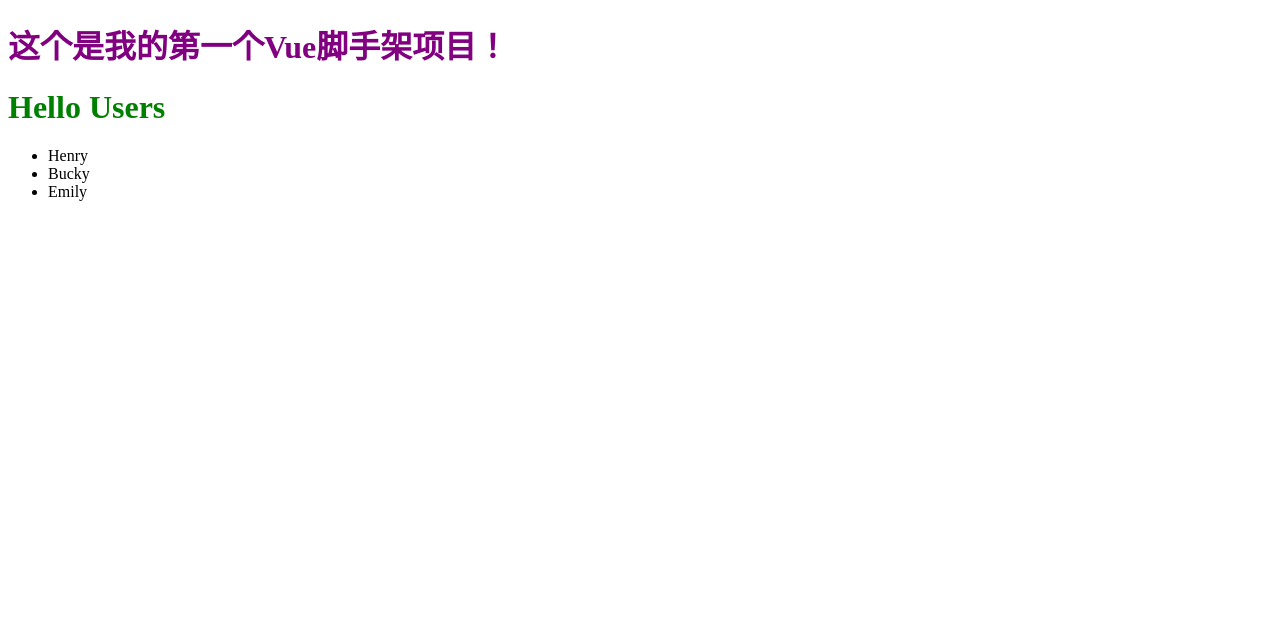
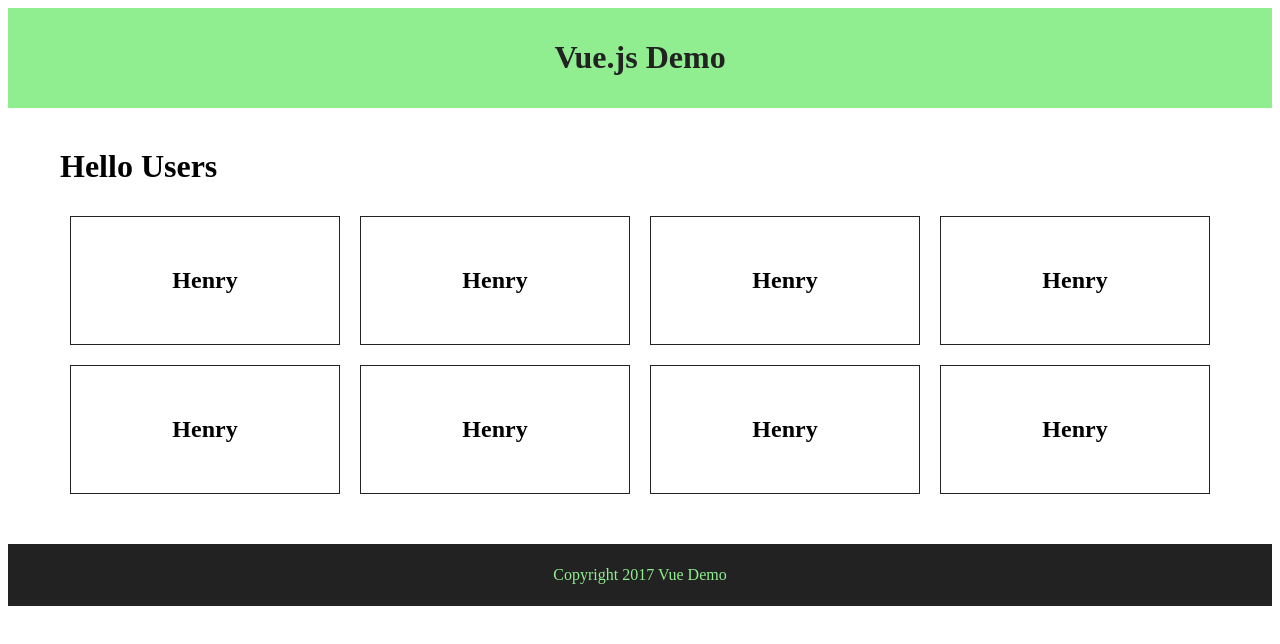
Before and after one commit to dik111/vue-tutorial, a Vue app in the folder vue-playlist2/: page / in a window 1280 px wide. Shown: the top 644 px of the page. Built offline with nearby package versions, Linux system fonts and the light colour scheme.

Commit message:
20.Vue-实战Demo

```diff
--- a/vue-playlist2/src/App.vue
+++ b/vue-playlist2/src/App.vue
@@ -1,13 +1,16 @@
 <template>
   <div id="app">
-    <h1>{{title}}</h1>
+<!--    <h1>{{title}}</h1>-->
+    <app-header></app-header>
     <users></users>
-
+    <app-footer></app-footer>
   </div>
 </template>
 
 <script>
 import Users from "./components/Users";
+import Header from "./components/Header";
+import Footer from "./components/Footer";
 
 export default {
   name: 'App',
@@ -17,7 +20,9 @@
       }
   },
     components:{
-      Users
+      "users":Users,
+        "app-header":Header,
+        "app-footer":Footer
     }
 }
 </script>
--- /dev/null
+++ b/vue-playlist2/src/components/Footer.vue
@@ -0,0 +1,27 @@
+<template>
+  <footer>
+    <p>{{copyright}}</p>
+  </footer>
+</template>
+
+<script>
+    export default {
+        name: "app-footer",
+        data(){
+            return{
+                copyright:"Copyright 2017 Vue Demo"
+            }
+        }
+    }
+</script>
+
+<style scoped>
+  footer{
+    background: #222;
+    padding: 6px;
+  }
+  p{
+    color: lightgreen;
+    text-align: center;
+  }
+</style>
--- /dev/null
+++ b/vue-playlist2/src/components/Header.vue
@@ -0,0 +1,27 @@
+<template>
+    <header>
+  <h1>{{title}}</h1>
+    </header>
+</template>
+
+<script>
+    export default {
+        name: "app-header",
+        data(){
+            return{
+                title:"Vue.js Demo"
+            }
+        }
+    }
+</script>
+
+<style scoped>
+header{
+  background: lightgreen;
+  padding: 10px;
+}
+  h1{
+    color: #222;
+    text-align: center;
+  }
+</style>
--- a/vue-playlist2/src/components/Users.vue
+++ b/vue-playlist2/src/components/Users.vue
@@ -2,8 +2,9 @@
   <div class="Users">
     <h1>Hello Users</h1>
     <ul>
-      <li v-for="user in users">
-        {{user}}
+      <li v-for="user in users" v-on:click="user.show=!user.show">
+        <h2>{{user.name}}</h2>
+        <h3 v-show="user.show">{{user.position}}</h3>
       </li>
     </ul>
   </div>
@@ -14,7 +15,16 @@
         name: 'Users',
         data () {
             return {
-                users:["Henry","Bucky","Emily"]
+                users:[
+                    {name:"Henry",position:"Web开发",show:false},
+                    {name:"Henry",position:"Web开发",show:false},
+                    {name:"Henry",position:"Web开发",show:false},
+                    {name:"Henry",position:"Web开发",show:false},
+                    {name:"Henry",position:"Web开发",show:false},
+                    {name:"Henry",position:"Web开发",show:false},
+                    {name:"Henry",position:"Web开发",show:false},
+                    {name:"Henry",position:"Web开发",show:false},
+                ]
             }
         }
     }
@@ -22,7 +32,25 @@
 
 <!-- Add "scoped" attribute to limit CSS to this component only -->
 <style scoped>
-  h1{
-    color: green;
+.Users{
+  width: 100%;
+  max-width: 1200px;
+  margin: 40px auto;
+  padding: 0 20px;
+  box-sizing: border-box;
+}
+  ul{
+    display: flex;
+    flex-wrap: wrap;
+    list-style-type: none;
+    padding: 0;
+  }
+  li{
+    flex-grow: 1;
+    flex-basis: 200px;
+    text-align: center;
+    padding: 30px;
+    border: 1px solid #222222;
+    margin: 10px;
   }
 </style>
```
